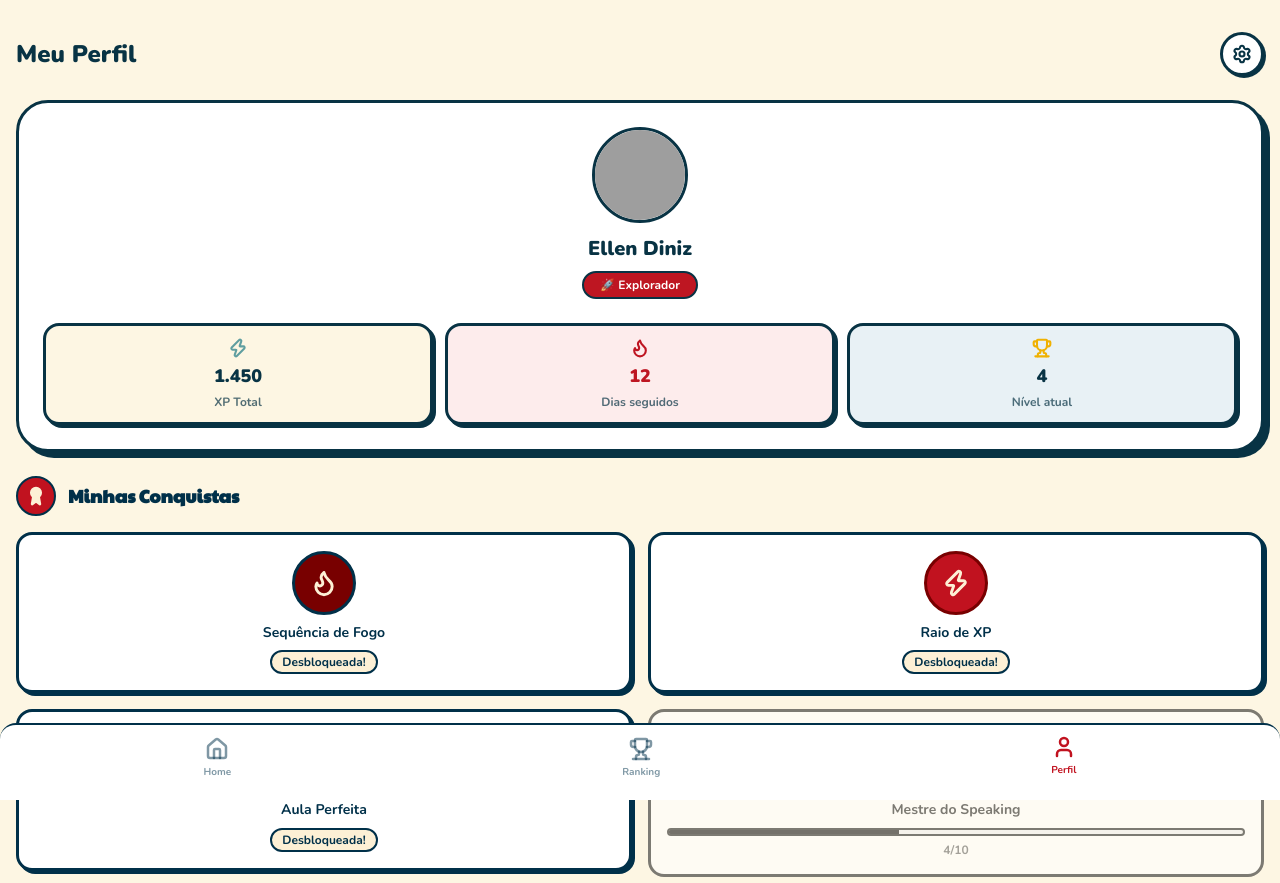
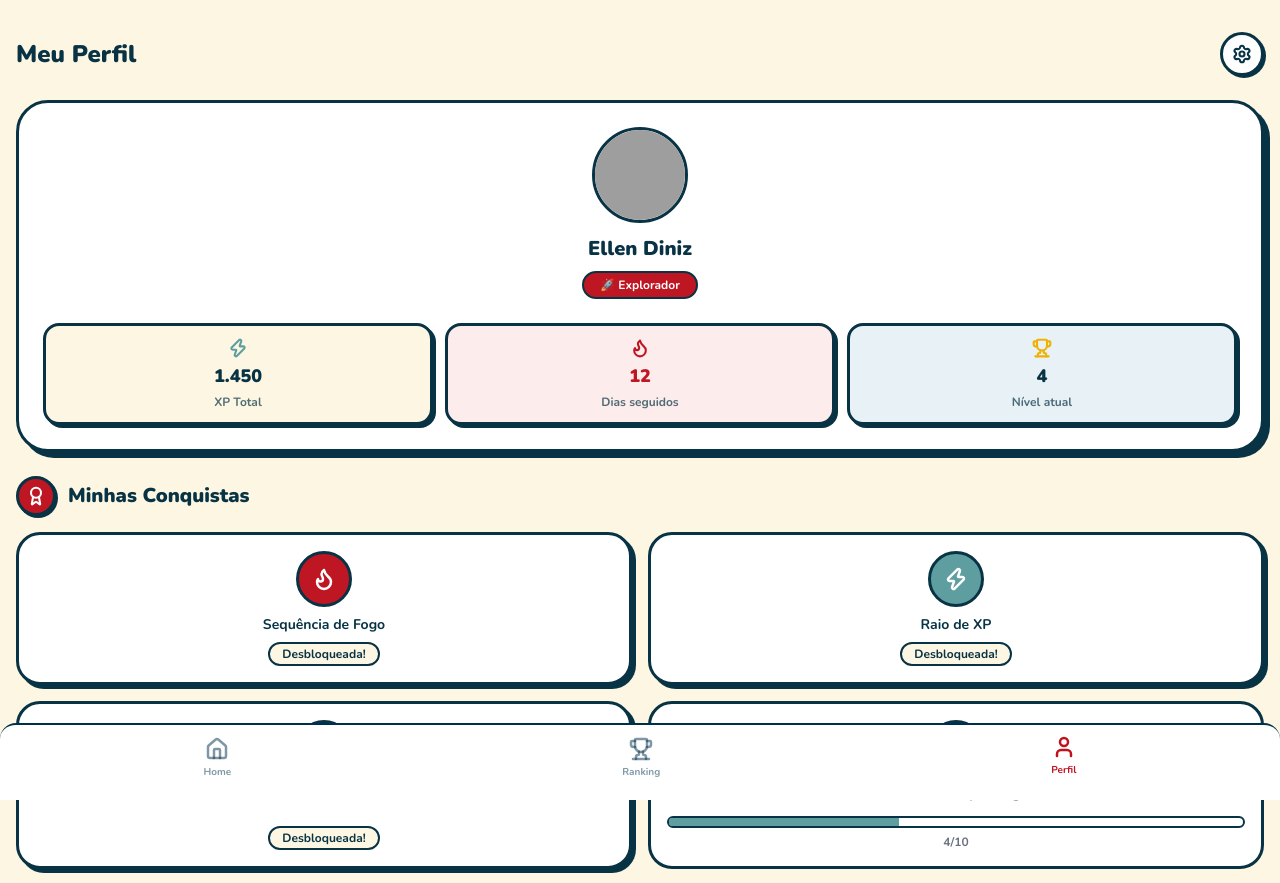
Before and after one commit to ellenmwnroe/bff-academy, a Next.js app in the folder bff-academy/: page /profile in a window 1280 px wide. Shown: the top 883 px of the page. Built offline with nearby package versions, Linux system fonts and the light colour scheme; grey boxes are pictures that could not be loaded.

Commit message:
reposicao de ticket

```diff
--- a/bff-academy/src/components/achievements-view.tsx
+++ b/bff-academy/src/components/achievements-view.tsx
@@ -1,8 +1,6 @@
 "use client"
 
 import { Award, Flame, Star, Zap, Mic, Target, Lock, type LucideIcon } from "lucide-react"
-
-type AchievementAccent = "varden" | "gochujang" | "crimson" | "marble"
 
 type Achievement = {
   readonly id: string
@@ -11,7 +9,7 @@ type Achievement = {
   readonly total: number
   readonly unlocked: boolean
   readonly icon: LucideIcon
-  readonly accent: AchievementAccent
+  readonly circleColor: string
 }
 
 const mockAchievements: ReadonlyArray<Achievement> = [
@@ -22,7 +20,7 @@ const mockAchievements: ReadonlyArray<Achievement> = [
     total: 7,
     unlocked: true,
     icon: Flame,
-    accent: "gochujang",
+    circleColor: "bg-[#BE1622]",
   },
   {
     id: "xp-500",
@@ -31,7 +29,7 @@ const mockAchievements: ReadonlyArray<Achievement> = [
     total: 500,
     unlocked: true,
     icon: Zap,
-    accent: "crimson",
+    circleColor: "bg-[#5F9EA0]",
   },
   {
     id: "perfect-lesson",
@@ -40,7 +38,7 @@ const mockAchievements: ReadonlyArray<Achievement> = [
     total: 1,
     unlocked: true,
     icon: Star,
-    accent: "varden",
+    circleColor: "bg-yellow-500",
   },
   {
     id: "speaking-10",
@@ -49,7 +47,7 @@ const mockAchievements: ReadonlyArray<Achievement> = [
     total: 10,
     unlocked: false,
     icon: Mic,
-    accent: "marble",
+    circleColor: "bg-gray-200",
   },
   {
     id: "accuracy-streak",
@@ -58,7 +56,7 @@ const mockAchievements: ReadonlyArray<Achievement> = [
     total: 7,
     unlocked: false,
     icon: Target,
-    accent: "marble",
+    circleColor: "bg-gray-200",
   },
   {
     id: "daily-hero",
@@ -67,28 +65,9 @@ const mockAchievements: ReadonlyArray<Achievement> = [
     total: 30,
     unlocked: false,
     icon: Award,
-    accent: "marble",
+    circleColor: "bg-gray-200",
   },
 ]
-
-const accentStyles: Record<AchievementAccent, { circle: string; icon: string }> = {
-  varden: {
-    circle: "border-cosmos bg-varden",
-    icon: "text-cosmos",
-  },
-  gochujang: {
-    circle: "border-cosmos bg-gochujang",
-    icon: "text-varden",
-  },
-  crimson: {
-    circle: "border-gochujang bg-crimson",
-    icon: "text-varden",
-  },
-  marble: {
-    circle: "border-cosmos bg-marble",
-    icon: "text-cosmos",
-  },
-}
 
 type AchievementsViewProps = {
   readonly achievements?: ReadonlyArray<Achievement>
@@ -101,10 +80,10 @@ export function AchievementsView({
     <section aria-labelledby="achievements-title">
       {/* Header */}
       <header className="mb-4 flex items-center gap-3">
-        <div className="grid size-10 place-items-center rounded-xl border-2 border-cosmos bg-crimson">
-          <Award className="size-5 fill-varden text-varden" strokeWidth={2.5} aria-hidden="true" />
+        <div className="grid size-10 place-items-center rounded-xl border-[3px] border-[#083344] bg-[#BE1622] shadow-[2px_2px_0_0_#083344]">
+          <Award className="size-5 text-white" strokeWidth={2.5} aria-hidden="true" />
         </div>
-        <h2 id="achievements-title" className="font-serif text-lg font-black text-cosmos">
+        <h2 id="achievements-title" className="text-xl font-black text-[#083344]">
           Minhas Conquistas
         </h2>
       </header>
@@ -113,7 +92,6 @@ export function AchievementsView({
       <ul className="grid grid-cols-2 gap-4">
         {achievements.map((achievement) => {
           const Icon = achievement.unlocked ? achievement.icon : Lock
-          const styles = accentStyles[achievement.accent]
           const progressLabel = `${achievement.progress}/${achievement.total}`
           const progressPercent =
             achievement.total > 0
@@ -123,23 +101,17 @@ export function AchievementsView({
           return (
             <li key={achievement.id}>
               <article
-                className={`flex flex-col items-center gap-2 rounded-2xl border-[3px] border-cosmos bg-white p-4 text-center transition-all ${
-                  achievement.unlocked
-                    ? "shadow-[3px_3px_0_0_var(--color-cosmos)]"
-                    : "opacity-60 grayscale"
+                className={`flex h-full flex-col items-center gap-2 rounded-3xl border-[3px] border-[#083344] bg-white p-4 text-center ${
+                  achievement.unlocked ? "shadow-[4px_4px_0_0_#083344]" : ""
                 }`}
               >
                 {/* Icon Circle */}
                 <div
-                  className={`flex size-16 items-center justify-center rounded-full border-[3px] ${
-                    achievement.unlocked
-                      ? styles.circle
-                      : "border-cosmos/40 bg-varden/50"
-                  }`}
+                  className={`flex size-14 items-center justify-center rounded-full border-[3px] border-[#083344] ${achievement.circleColor}`}
                 >
                   <Icon
-                    className={`size-7 ${
-                      achievement.unlocked ? styles.icon : "text-cosmos/50"
+                    className={`size-6 ${
+                      achievement.unlocked ? "text-white" : "text-gray-500"
                     }`}
                     strokeWidth={2.5}
                     aria-hidden="true"
@@ -147,31 +119,35 @@ export function AchievementsView({
                 </div>
 
                 {/* Title */}
-                <h3 className="text-sm font-bold leading-snug text-cosmos text-balance">
+                <h3
+                  className={`text-sm leading-snug text-balance ${
+                    achievement.unlocked ? "font-bold text-[#083344]" : "font-bold text-gray-500"
+                  }`}
+                >
                   {achievement.title}
                 </h3>
 
                 {/* Progress */}
                 {achievement.unlocked ? (
-                  <span className="rounded-full border-2 border-cosmos bg-varden px-2.5 py-0.5 text-xs font-bold text-cosmos">
+                  <span className="mt-auto rounded-full border-2 border-[#083344] bg-[#FDF6E3] px-3 py-0.5 text-xs font-bold text-[#083344]">
                     Desbloqueada!
                   </span>
                 ) : (
-                  <div className="flex w-full flex-col gap-1.5">
-                    <div className="relative h-2 w-full overflow-hidden rounded-full border-2 border-cosmos bg-varden">
+                  <div className="mt-auto flex w-full flex-col gap-1.5 pt-1">
+                    <div className="relative h-3 w-full overflow-hidden rounded-full border-2 border-[#083344] bg-white">
                       <progress
-                        className="absolute inset-0 h-full w-full appearance-none [&::-webkit-progress-bar]:bg-transparent [&::-webkit-progress-value]:bg-gochujang [&::-moz-progress-bar]:bg-gochujang"
+                        className="absolute inset-0 h-full w-full appearance-none [&::-webkit-progress-bar]:bg-transparent [&::-webkit-progress-value]:bg-[#5F9EA0] [&::-moz-progress-bar]:bg-[#5F9EA0]"
                         value={achievement.progress}
                         max={achievement.total}
                         aria-label={`Progresso: ${progressLabel}`}
                       />
                       <div
-                        className="absolute inset-0 h-full bg-gochujang transition-all"
+                        className="absolute inset-0 h-full bg-[#5F9EA0]"
                         style={{ width: `${progressPercent}%` }}
                         aria-hidden="true"
                       />
                     </div>
-                    <span className="text-xs font-bold text-cosmos/70">{progressLabel}</span>
+                    <span className="text-xs font-bold text-gray-500">{progressLabel}</span>
                   </div>
                 )}
               </article>
--- a/bff-academy/src/components/global-header.tsx
+++ b/bff-academy/src/components/global-header.tsx
@@ -1,25 +1,25 @@
 "use client"
 
-import { User, Flame, Heart } from "lucide-react"
+import { User, Flame, Ticket } from "lucide-react"
 import Image from "next/image"
 import { useState } from "react"
 
 type GlobalHeaderProps = {
   readonly streakCount?: number
-  readonly livesCount?: number
+  readonly ticketsCount?: number
   readonly avatarUrl?: string
   readonly onAvatarClick?: () => void
   readonly onStreakClick?: () => void
-  readonly onLivesClick?: () => void
+  readonly onTicketsClick?: () => void
 }
 
 export function GlobalHeader({
   streakCount = 12,
-  livesCount = 5,
+  ticketsCount = 2,
   avatarUrl,
   onAvatarClick,
   onStreakClick,
-  onLivesClick,
+  onTicketsClick,
 }: GlobalHeaderProps) {
   const [avatarError, setAvatarError] = useState(false)
 
@@ -66,20 +66,21 @@ export function GlobalHeader({
           </span>
         </button>
 
-        {/* Lives Badge */}
+        {/* Tickets de Reposição Badge */}
         <button
           type="button"
-          onClick={onLivesClick}
-          className="flex items-center gap-1.5 rounded-full border-[3px] border-cosmos bg-card px-3 py-1.5 shadow-[2px_2px_0_0_var(--color-cosmos)] transition-all hover:-translate-y-0.5 hover:shadow-[2px_3px_0_0_var(--color-cosmos)] active:translate-y-0 active:shadow-[1px_1px_0_0_var(--color-cosmos)]"
-          aria-label={`${livesCount} vidas restantes`}
+          onClick={onTicketsClick}
+          className="flex items-center gap-1.5 rounded-full border-[3px] border-cosmos bg-white px-3 py-1.5 shadow-[2px_2px_0_0_var(--color-cosmos)] transition-all hover:-translate-y-0.5 hover:shadow-[2px_3px_0_0_var(--color-cosmos)] active:translate-y-0 active:shadow-[1px_1px_0_0_var(--color-cosmos)]"
+          aria-label={`${ticketsCount} tickets de reposição`}
+          title="Tickets de Reposição"
         >
-          <Heart
-            className="size-5 fill-crimson text-crimson"
-            strokeWidth={2}
+          <Ticket
+            className="size-5 text-yellow-500"
+            strokeWidth={2.5}
             aria-hidden="true"
           />
           <span className="font-serif text-base font-bold text-cosmos">
-            {livesCount}
+            {ticketsCount}
           </span>
         </button>
       </div>
--- a/bff-academy/src/components/home-view.tsx
+++ b/bff-academy/src/components/home-view.tsx
@@ -13,7 +13,7 @@ export function HomeView() {
     <div className="flex flex-col gap-6 pb-8">
       <GlobalHeader
         streakCount={12}
-        livesCount={5}
+        ticketsCount={2}
         avatarUrl="/mascot.png"
       />
 
```
